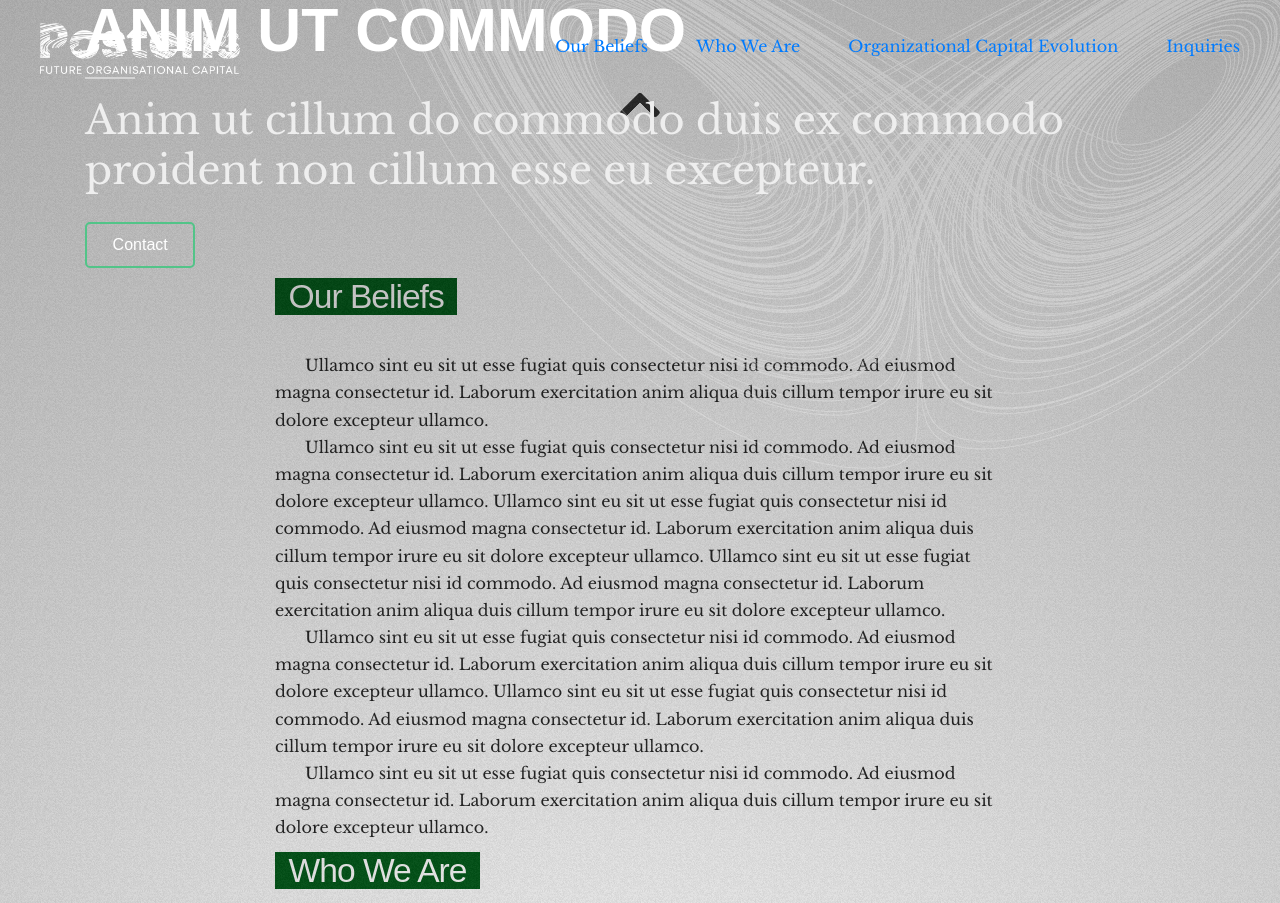
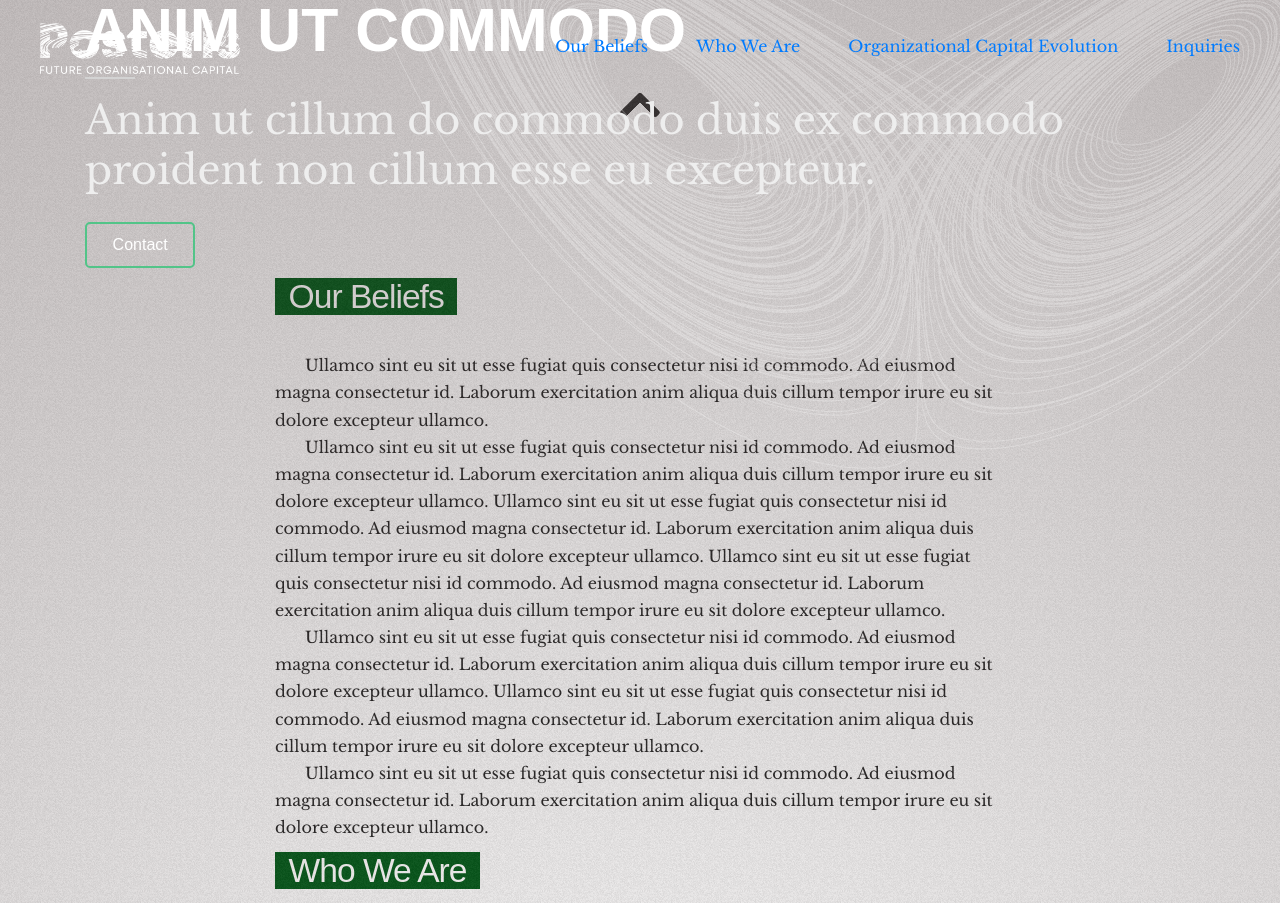
Before and after one commit to richardstg/posteris, a Gatsby site: page / in a window 1280 px wide. Shown: the top 903 px of the page. Built offline with nearby package versions, Linux system fonts and the light colour scheme; Gatsby itself is replaced by a stand-in of ours; some packages are replaced by stand-ins of ours.

Commit message:
New background

```diff
--- a/src/components/index/intro/intro.module.scss
+++ b/src/components/index/intro/intro.module.scss
@@ -87,7 +87,7 @@ $button-color: $light-green;
   background: radial-gradient(
     circle,
     rgba(255, 255, 255, 0) 0%,
-    rgba(0, 0, 0, 0.3) 100%
+    rgba(63, 45, 45, 0.3) 100%
   );
 
   // /* if backdrop support: frosted glass */
--- a/src/styles/base.scss
+++ b/src/styles/base.scss
@@ -14,6 +14,7 @@ body {
   line-height: $base-line-height;
   font-family: $body-font;
   background-color: $background-color;
+  background-image: url("../images//noisy.png");
   // background-color: #ffffff;
   // background-color: #f41a54;
   // overflow-x: hidden;
```
